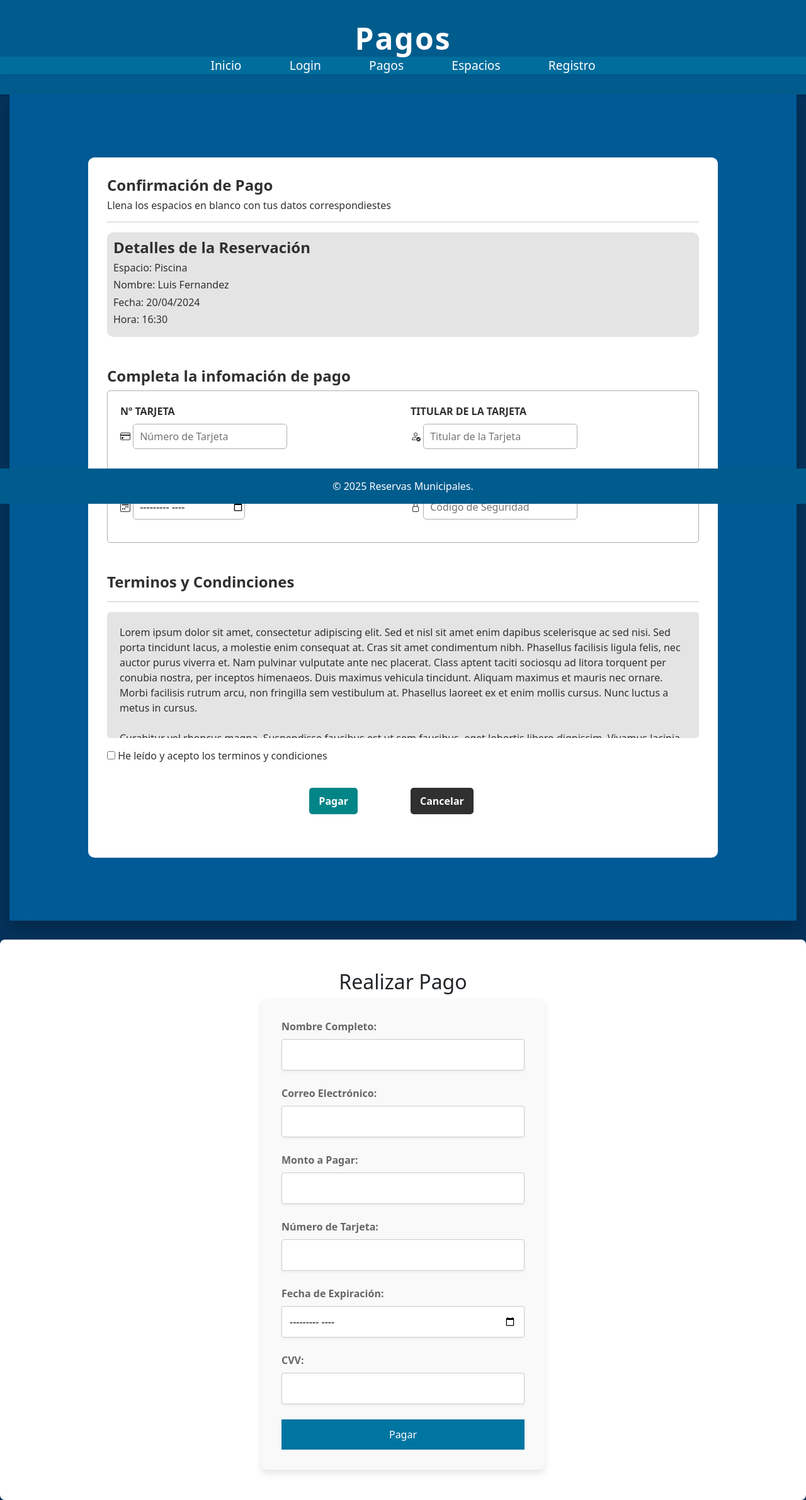
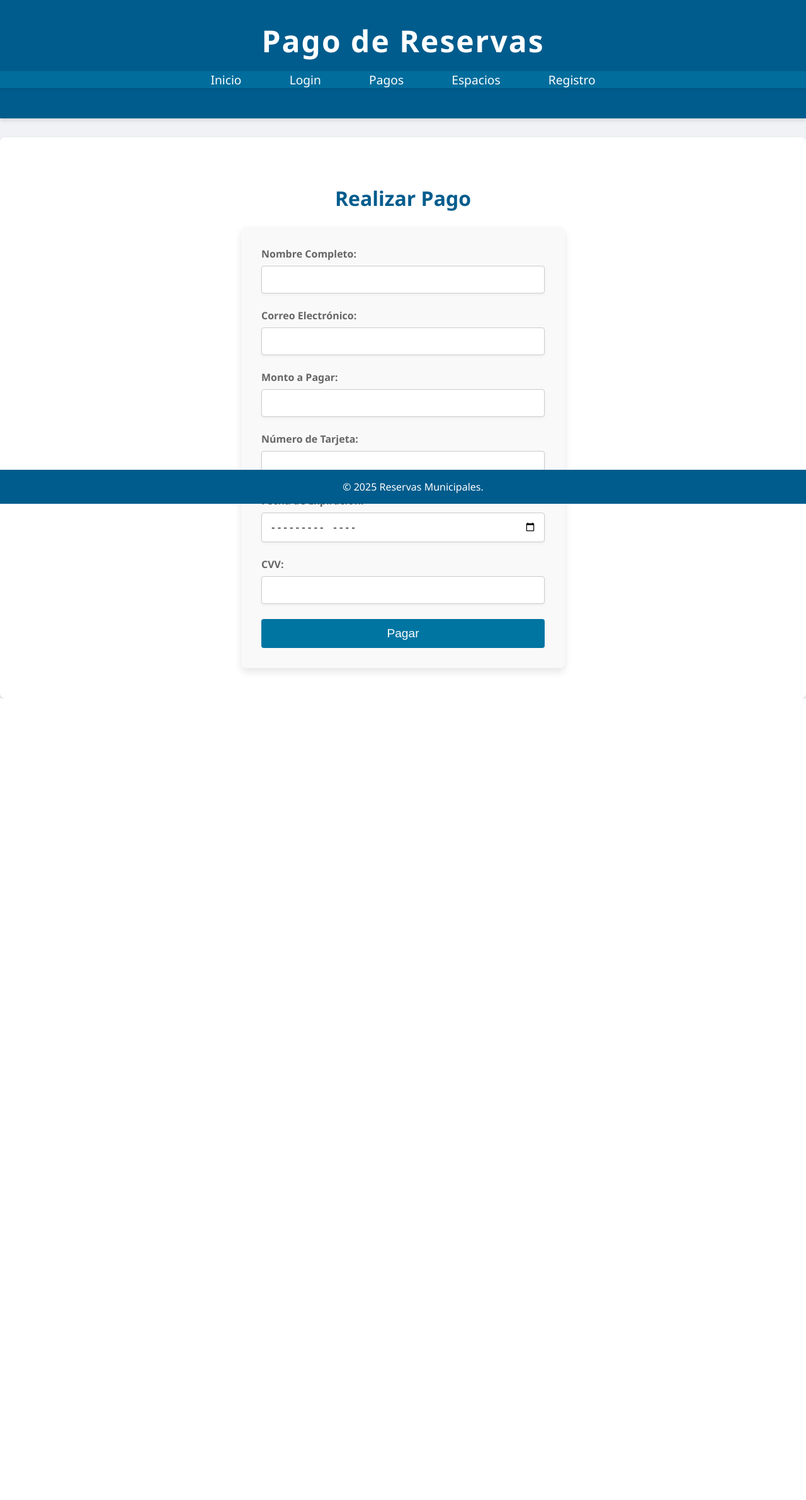
Before and after one commit to Chechogit/sc502-1c2025-grupo5, a PHP site: page /pagos.html in a window 1280 px wide. Shown: the whole page at 63% size. After the commit the page ends 1109 px from the top, so only its background shows below. Run offline with PHP 8.4, Linux system fonts and the light colour scheme.

Commit message:
lo primero

```diff
--- a/login.html
+++ b/login.html
@@ -4,7 +4,7 @@
     <meta charset="UTF-8">
     <meta name="viewport" content="width=device-width, initial-scale=1.0">
     <title>Iniciar Sesión</title>
-    <link rel="stylesheet" href="styles/styles.css">
+    <link rel="stylesheet" href="styles.css">
 </head>
 <body>
     <header>
--- a/pagos.html
+++ b/pagos.html
@@ -1,22 +1,14 @@
 <!DOCTYPE html>
-<html>
-
+<html lang="es">
 <head>
-    <title>Proyecto</title>
-    <style></style>
-    <link rel="stylesheet" href="styles/styles.css">
-    <script src="js/script.js"></script>
-
-    <link href="https://cdn.jsdelivr.net/npm/bootstrap@5.3.3/dist/css/bootstrap.min.css" rel="stylesheet"
-        integrity="sha384-QWTKZyjpPEjISv5WaRU9OFeRpok6YctnYmDr5pNlyT2bRjXh0JMhjY6hW+ALEwIH" crossorigin="anonymous">
-    <script src="https://cdn.jsdelivr.net/npm/bootstrap@5.3.3/dist/js/bootstrap.bundle.min.js"
-        integrity="sha384-YvpcrYf0tY3lHB60NNkmXc5s9fDVZLESaAA55NDzOxhy9GkcIdslK1eN7N6jIeHz"
-        crossorigin="anonymous"></script>
-    <link rel="stylesheet" href="https://cdn.jsdelivr.net/npm/bootstrap-icons@1.11.3/font/bootstrap-icons.min.css">
-
-<body style="background-color: #04325b;">
+    <meta charset="UTF-8">
+    <meta name="viewport" content="width=device-width, initial-scale=1.0">
+    <title>Sección de Pagos</title>
+    <link rel="stylesheet" href="styles.css">
+</head>
+<body>
     <header>
-        <h1>Pagos</h1>
+        <h1>Pago de Reservas</h1>
         <nav>
             <ul>
                 <li><a href="index.html">Inicio</a></li>
@@ -27,147 +19,6 @@
             </ul>
         </nav>
     </header>
-
-    <div class="infoGeneral">
-        <div class="contenidoCentral">
-
-            <div>
-                <h4 class="subTitulos">Confirmación de Pago</h4>
-                <h6>Llena los espacios en blanco con tus datos correspondiestes</h6>
-                <hr>
-            </div>
-
-            <div class="detalles-Reservacion mb-5">
-                <h4 class="subTitulos">Detalles de la Reservación</h4>
-                <h6 id="espacioPago">Espacio:</h6>
-                <h6 id="nombreUsuarioPago">Nombre:</h6>
-                <h6 id="fechaPago">Fecha:</h6>
-                <h6 id="horaPago">Hora:</h6>
-            </div>
-
-            <div class="mb-5">
-                <h4 class="subTitulos">Completa la infomación de pago</h4>
-                <div class="informacionPago">
-                    <div class="row align-items-start mb-4">
-                        <div class="mb-3 col">
-                            <label class="form-label subTitulos">Nº TARJETA</label>
-                            <div>
-                                <i class="bi bi-credit-card"></i>
-                                <input type="number" class="informacionPago-nTarjeta" id="nTarjeta"
-                                    placeholder="Número de Tarjeta">
-                            </div>
-                        </div>
-                        <div class="mb-3 col">
-                            <label class="form-label subTitulos">TITULAR DE LA TARJETA</label>
-                            <div>
-                                <i class="bi bi-person-check"></i>
-                                <input type="text" class="informacionPago-titularTarjeta" id="titularTarjeta"
-                                    placeholder="Titular de la Tarjeta">
-                            </div>
-                        </div>
-                    </div>
-                    <div class="row align-items-start">
-                        <div class="mb-3 col">
-                            <label class="form-label subTitulos">FECHA DE EXPIRACIÓN</label>
-                            <div>
-                                <i class="bi bi-calendar2-week"></i>
-                                <input type="month" class="informacionPago-titularTarjeta" id="fechaExpiracion">
-                            </div>
-                        </div>
-                        <div class="mb-3 col">
-                            <label class="form-label subTitulos">CVV</label>
-
-                            <i id="cvvQueEs" class="bi bi-question-circle-fill"></i>
-                            <div>
-                                <img id="imgCVV" class="imgInfoCVV"
-                                    src="https://www.bbva.com.ar/content/dam/public-web/argentina/images/Imagen_tarjeta_1.im1710786753063im.png?imwidth=1176"
-                                    height="200" width="300">
-                            </div>
-                            <div>
-                                <i class="bi bi-lock"></i>
-                                <input type="number" class="informacionPago-nCVV" id="nCvv"
-                                    placeholder="Código de Seguridad">
-                            </div>
-                        </div>
-                    </div>
-                </div>
-            </div>
-
-            <div class="mb-5">
-                <h4 class="subTitulos">Terminos y Condinciones</h4>
-                <hr>
-
-                <div class="pagoTerminosCondiciones mb-3">
-                    Lorem ipsum dolor sit amet, consectetur adipiscing elit. Sed et nisl sit amet enim dapibus
-                    scelerisque ac sed nisi. Sed porta tincidunt lacus, a molestie enim consequat at. Cras sit amet
-                    condimentum nibh. Phasellus facilisis ligula felis, nec auctor purus viverra et. Nam pulvinar
-                    vulputate ante nec placerat. Class aptent taciti sociosqu ad litora torquent per conubia nostra, per
-                    inceptos himenaeos. Duis maximus vehicula tincidunt. Aliquam maximus et mauris nec ornare. Morbi
-                    facilisis rutrum arcu, non fringilla sem vestibulum at. Phasellus laoreet ex et enim mollis cursus.
-                    Nunc luctus a metus in cursus.<br>
-
-                    <br>
-
-                    Curabitur vel rhoncus magna. Suspendisse faucibus est ut sem faucibus, eget lobortis libero
-                    dignissim. Vivamus lacinia magna a ante tincidunt, vitae facilisis metus dapibus. Donec iaculis
-                    egestas tellus quis ullamcorper. Cras vulputate bibendum purus. Etiam dignissim malesuada fringilla.
-                    Nullam et dolor vel risus venenatis scelerisque et ut felis. Suspendisse id est quam. Aliquam sed
-                    est at lorem fringilla molestie. Sed sit amet gravida ex. Fusce molestie lacus ut sapien congue
-                    rutrum. Nam vitae pharetra velit, in iaculis diam. Nulla id arcu dapibus, ultrices enim dapibus,
-                    ornare est. Curabitur sem massa, rhoncus eu nibh vestibulum, hendrerit suscipit libero. Curabitur
-                    placerat ac erat vitae varius. Quisque consectetur gravida risus pellentesque consequat.<br>
-
-                    <br>
-
-                    Sed egestas justo lorem, in pulvinar nibh blandit at. Aliquam ultrices ornare nisl vitae malesuada.
-                    Vestibulum nec urna gravida ligula bibendum fermentum. Donec molestie tellus non vulputate ornare.
-                    Nulla facilisi. Donec aliquam nisi convallis lacus vulputate pulvinar. Phasellus sapien massa,
-                    condimentum vitae aliquam eget, aliquam ut elit. Praesent consectetur libero sed lectus efficitur
-                    gravida. Donec a accumsan massa, ut mattis tortor. Interdum et malesuada fames ac ante ipsum primis
-                    in faucibus.<br>
-
-                    <br>
-
-                    In porta dolor at augue fringilla, sit amet sollicitudin dui sodales. Sed elementum, nunc a
-                    consequat accumsan, leo ipsum congue nibh, vulputate sagittis nisl elit nec velit. Aenean rutrum
-                    laoreet maximus. Morbi efficitur eleifend erat, vitae efficitur velit. Suspendisse vulputate lacinia
-                    dui in varius. Mauris eu orci a nunc aliquet iaculis ut nec sem. Aliquam ultricies tortor augue, sit
-                    amet elementum nibh sagittis vel. Integer dapibus dolor ante, vitae rhoncus sapien pretium in.
-                    Aliquam imperdiet vulputate neque, eget vulputate leo consectetur sed. Duis placerat, nisl ut
-                    viverra mattis, lectus velit varius dolor, et venenatis magna enim commodo turpis.<br>
-
-                    <br>
-
-                    Aenean vitae ullamcorper lacus. Nullam ultrices magna vel ipsum pulvinar, sed porta orci sagittis.
-                    Aliquam ut consectetur turpis. Curabitur eget massa sit amet diam placerat iaculis a nec quam. Ut
-                    dignissim, mi nec malesuada iaculis, nisl arcu egestas tortor, vitae vehicula libero nisl vitae
-                    libero. Nam nibh est, mattis eget nulla fringilla, porta ullamcorper elit. Morbi pellentesque
-                    feugiat augue id luctus.<br>
-                </div>
-                <div>
-                    <input id="termCond" type="checkbox">
-                    <label>He leído y acepto los terminos y condiciones</label>
-                </div>
-            </div>
-
-            <div class="mb-5">
-                <div class="row justify-content-center">
-                    <div class="col-2">
-                        <a id="btnPagar" class="boton">Pagar</a>
-                    </div>
-                    <div class="col-2">
-                        <a class="boton-negativo" href="index.html">Cancelar</a>
-                    </div>
-                </div>
-            </div>
-
-        </div>
-    </div>
-
-</body>
-
-
-</html>
     <main>
         <h2>Realizar Pago</h2>
         <form action="procesar_pago.html" method="POST">
--- a/registro.html
+++ b/registro.html
@@ -4,7 +4,7 @@
     <meta charset="UTF-8">
     <meta name="viewport" content="width=device-width, initial-scale=1.0">
     <title>Registro de Usuarios</title>
-    <link rel="stylesheet" href="styles/styles.css">
+    <link rel="stylesheet" href="styles.css">
 </head>
 <body>
     <header>
--- a/styles.css
+++ b/styles.css
@@ -25,7 +25,7 @@ nav ul {
     list-style: none;
     padding: 0;
     text-align: center;
-    background-color: #006d9c;
+    background-color: #006d9c; */
     margin: 0;
     box-shadow: 0 2px 4px rgba(0, 0, 0, 0.1);
 }
@@ -82,8 +82,7 @@ form label {
     color: #666;
 }
 
-form input,
-form select {
+form input, form select {
     margin-bottom: 1.5rem;
     padding: 12px;
     border: 1px solid #ccc;
@@ -93,8 +92,7 @@ form select {
     box-shadow: 0 2px 4px rgba(0, 0, 0, 0.05);
 }
 
-form input:focus,
-form select:focus {
+form input:focus, form select:focus {
     border-color: #005c8d;
     outline: none;
     box-shadow: 0 0 6px rgba(0, 92, 141, 0.5);
@@ -160,107 +158,3 @@ footer p {
         padding: 1.5rem;
     }
 }
-
-body {
-    font-family: Arial, sans-serif;
-    margin: 0;
-    padding: 0;
-}
-
-
-section {
-    display: flex;
-    flex-wrap: wrap;
-    justify-content: space-around;
-    gap: 20px;
-}
-
-
-.card-container {
-    display: flex;
-    justify-content: space-around;
-    gap: 20px;
-    flex-wrap: wrap;
-}
-
-.card {
-    background-color: #f9f9f9;
-    border: 1px solid #ddd;
-    border-radius: 8px;
-    padding: 20px;
-    margin: 20px 0;
-
-    box-shadow: 0 2px 5px rgba(0, 0, 0, 0.1);
-}
-
-.card h3 {
-    margin-top: 0;
-}
-
-.card a {
-    padding: 12px 20px;
-    background-color: #0075a2;
-    color: white;
-    border: none;
-    border-radius: 4px;
-    cursor: pointer;
-    font-size: 1.2rem;
-    transition: background-color 0.3s ease;
-}
-
-
-.card a:hover {
-    text-decoration: underline;
-}
-
-.card img {
-    max-width: 100%;
-
-    height: auto;
-
-    margin-bottom: 15px;
-
-}
-
-
-aside {
-    margin-top: 20px;
-    background-color: #f0f8ff;
-    padding: 15px;
-    border-radius: 8px;
-}
-
-aside h3 {
-    margin-bottom: 10px;
-}
-
-
-aside {
-    background-color: #f4f4f4;
-
-    padding: 20px;
-    margin-top: 20px;
-    margin-left: 10px;
-
-    border-radius: 8px;
-    box-shadow: 0 4px 6px rgba(0, 0, 0, 0.1);
-
-    width: 300px;
-
-    position: relative;
-
-}
-
-
-aside h3 {
-    font-size: 1.5em;
-    margin-bottom: 15px;
-    color: #333;
-
-    font-weight: bold;
-}
-
-#pAside{
-    color: blue;
-
-}
```
Also changed, not shown: espacios.html (+3 -4 lines), index.html (+2 -81 lines).
